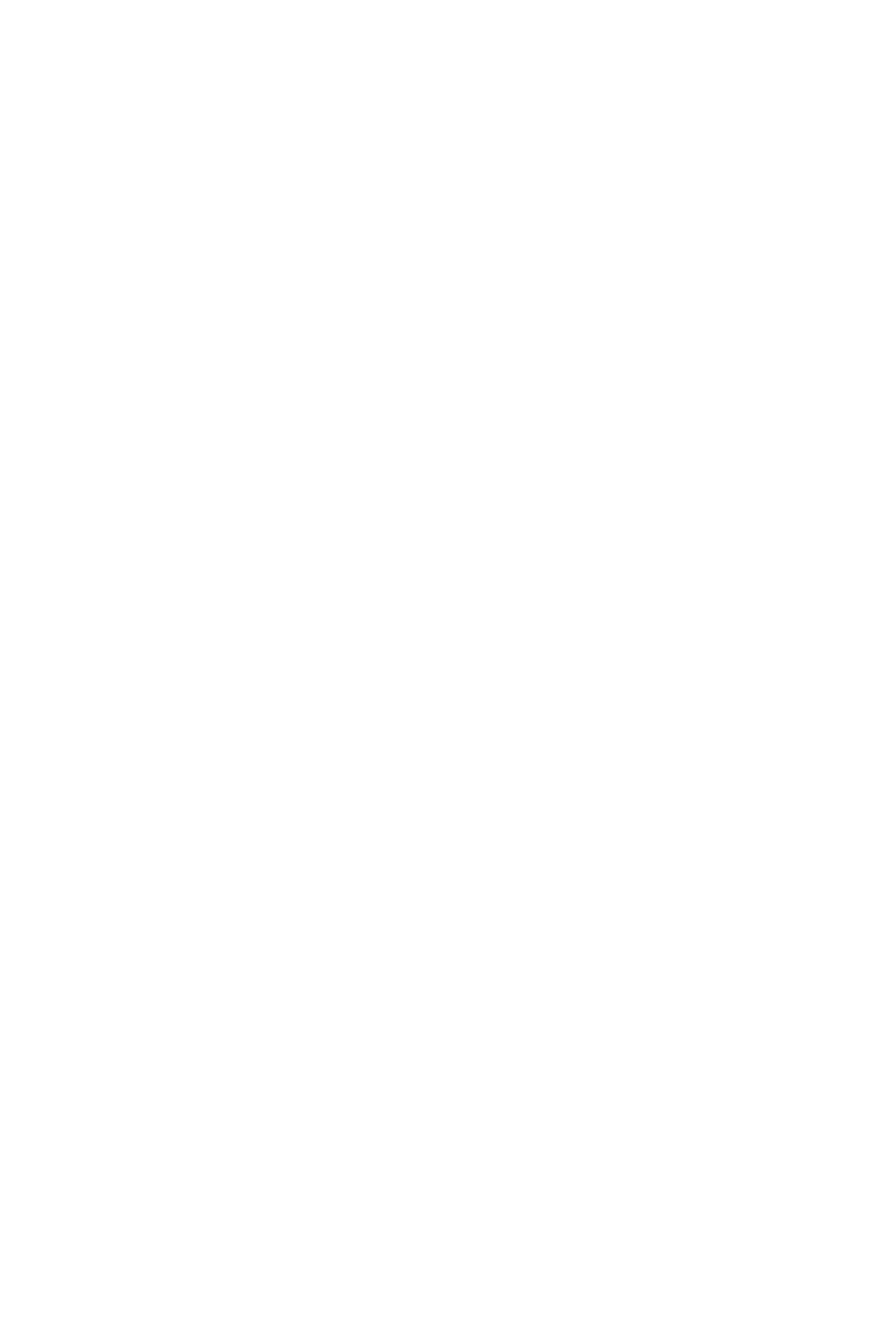
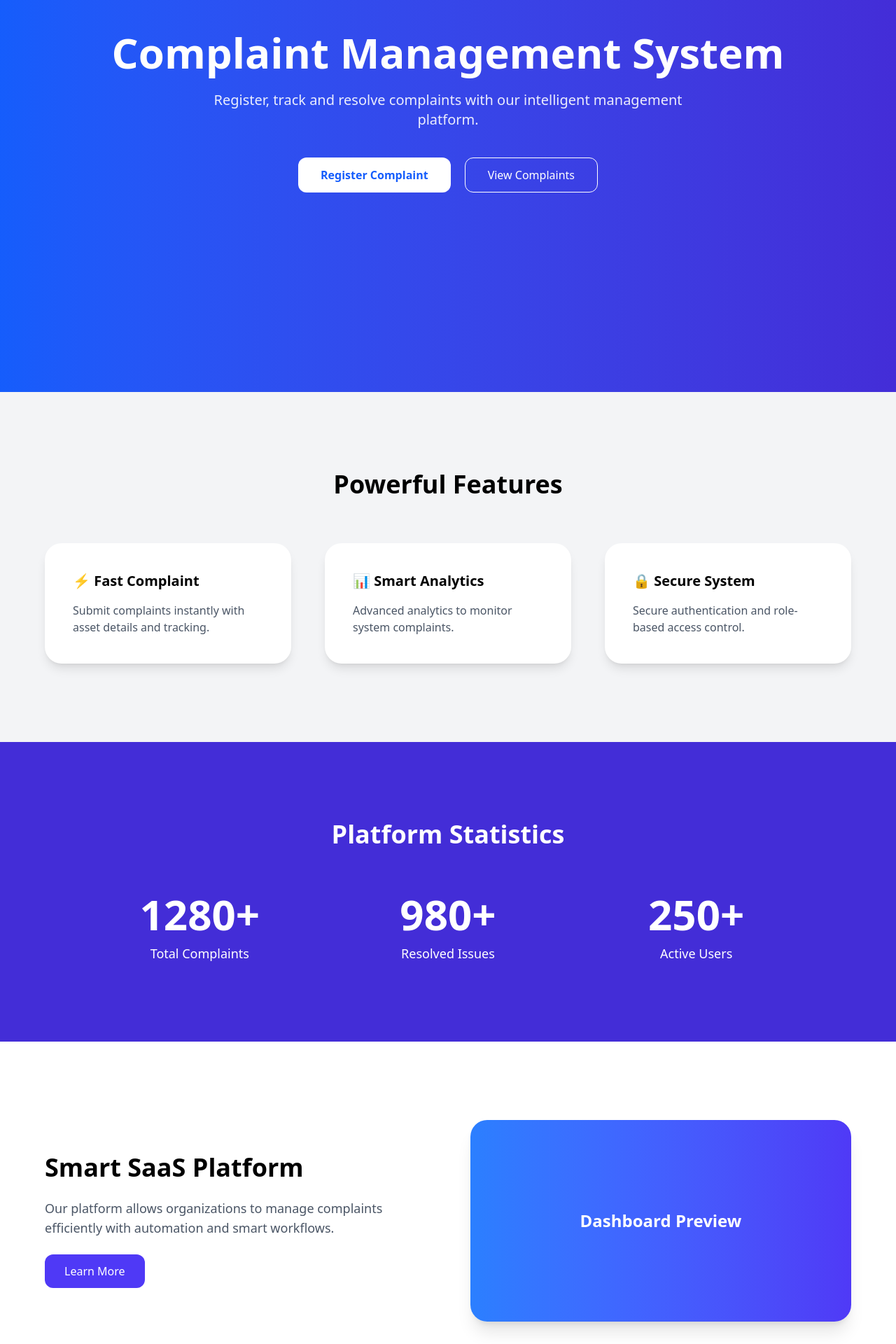
Before and after one commit to SCMS2026/Smart-Complaint-Management-System, a React (Vite) app in the folder client/: page / in a window 1280 px wide. Shown: the part 320-2240 px from the top of the page at 70% size. Before the commit the page ends 800 px from the top, so only its background shows below. Built offline with nearby package versions, Linux system fonts and the light colour scheme.

Commit message:
fix home page UI

```diff
--- a/client/src/App.jsx
+++ b/client/src/App.jsx
@@ -3,6 +3,7 @@ import Navbar from "./pages/Navbar";
 import { Routes, Route } from "react-router-dom";
 import "./App.css";
 import Login from "./pages/Login";
+import Home from "./pages/Home";
 import Signup from "./pages/Signup";
 import GoogleSuccess from "./pages/GoogleSuccess";
 import { getCurrentUser } from "./services/auth";
@@ -36,6 +37,7 @@ function App() {
     <div>
       <main className="container">
         <Routes>
+          <Route path="/" element={<Home />} />
           <Route path="/" element={<Navbar user={user} />} />
           <Route path="/login" element={<Login />} />
           <Route path="/signup" element={<Signup />} />
--- a/client/src/pages/Home.jsx
+++ b/client/src/pages/Home.jsx
@@ -0,0 +1,174 @@
+import React, { useEffect, useState } from "react";
+import Navbar from "./Navbar";
+
+const Home = () => {
+
+  const [count,setCount] = useState(0)
+
+  useEffect(()=>{
+    let start = 0
+    const end = 1280
+
+    if(start === end) return
+
+    let duration = 2000
+    let incrementTime = Math.floor(duration / end)
+
+    const timer = setInterval(()=>{
+      start += 5
+      setCount(start)
+      if(start >= end){
+        setCount(end)
+        clearInterval(timer)
+      }
+    },incrementTime)
+
+  },[])
+
+  return (
+    <>
+      <Navbar />
+
+      <div className="pt-20 w-screen overflow-x-hidden">
+
+        {/* HERO */}
+        <section className="min-h-screen flex flex-col justify-center items-center text-center px-6 bg-gradient-to-r from-blue-600 to-indigo-700 text-white">
+
+          <h1 className="text-6xl font-bold mb-6 animate-pulse">
+            Complaint Management System
+          </h1>
+
+          <p className="text-xl max-w-2xl mb-10 opacity-90">
+            Register, track and resolve complaints with our intelligent
+            management platform.
+          </p>
+
+          <div className="flex gap-5">
+            <button className="bg-white text-blue-600 px-8 py-3 rounded-xl font-semibold hover:scale-105 transition">
+              Register Complaint
+            </button>
+
+            <button className="border border-white px-8 py-3 rounded-xl hover:bg-white hover:text-blue-600 transition">
+              View Complaints
+            </button>
+          </div>
+
+        </section>
+
+        {/* FEATURES */}
+        <section className="py-28 bg-gray-100 px-8">
+
+          <h2 className="text-4xl font-bold text-center mb-16">
+            Powerful Features
+          </h2>
+
+          <div className="grid md:grid-cols-3 gap-12 max-w-6xl mx-auto">
+
+            <div className="bg-white p-10 rounded-3xl shadow-lg transform hover:-translate-y-4 hover:shadow-2xl transition duration-300">
+              <h3 className="text-xl font-bold mb-4">⚡ Fast Complaint</h3>
+              <p className="text-gray-600">
+                Submit complaints instantly with asset details and tracking.
+              </p>
+            </div>
+
+            <div className="bg-white p-10 rounded-3xl shadow-lg transform hover:-translate-y-4 hover:shadow-2xl transition duration-300">
+              <h3 className="text-xl font-bold mb-4">📊 Smart Analytics</h3>
+              <p className="text-gray-600">
+                Advanced analytics to monitor system complaints.
+              </p>
+            </div>
+
+            <div className="bg-white p-10 rounded-3xl shadow-lg transform hover:-translate-y-4 hover:shadow-2xl transition duration-300">
+              <h3 className="text-xl font-bold mb-4">🔒 Secure System</h3>
+              <p className="text-gray-600">
+                Secure authentication and role-based access control.
+              </p>
+            </div>
+
+          </div>
+
+        </section>
+
+        {/* LIVE COUNTER */}
+        <section className="py-28 bg-indigo-700 text-white text-center">
+
+          <h2 className="text-4xl font-bold mb-16">
+            Platform Statistics
+          </h2>
+
+          <div className="grid md:grid-cols-3 gap-10 max-w-5xl mx-auto">
+
+            <div>
+              <h1 className="text-6xl font-bold">{count}+</h1>
+              <p className="mt-3 text-lg">Total Complaints</p>
+            </div>
+
+            <div>
+              <h1 className="text-6xl font-bold">980+</h1>
+              <p className="mt-3 text-lg">Resolved Issues</p>
+            </div>
+
+            <div>
+              <h1 className="text-6xl font-bold">250+</h1>
+              <p className="mt-3 text-lg">Active Users</p>
+            </div>
+
+          </div>
+
+        </section>
+
+        {/* PRODUCT SECTION */}
+        <section className="py-28 px-8">
+
+          <div className="max-w-6xl mx-auto grid md:grid-cols-2 gap-16 items-center">
+
+            <div>
+              <h2 className="text-4xl font-bold mb-6">
+                Smart SaaS Platform
+              </h2>
+
+              <p className="text-gray-600 text-lg mb-6">
+                Our platform allows organizations to manage complaints
+                efficiently with automation and smart workflows.
+              </p>
+
+              <button className="bg-indigo-600 text-white px-7 py-3 rounded-xl hover:bg-indigo-700 transition">
+                Learn More
+              </button>
+            </div>
+
+            <div className="bg-gradient-to-r from-blue-500 to-indigo-600 h-72 rounded-3xl shadow-xl flex items-center justify-center text-white text-2xl font-bold">
+              Dashboard Preview
+            </div>
+
+          </div>
+
+        </section>
+
+        {/* TRUST */}
+        <section className="py-24 bg-gray-100 text-center">
+
+          <h2 className="text-3xl font-bold mb-12">
+            Trusted by Organizations
+          </h2>
+
+          <div className="flex justify-center gap-10 text-gray-500 text-lg">
+            <span>Company A</span>
+            <span>Company B</span>
+            <span>Company C</span>
+            <span>Company D</span>
+          </div>
+
+        </section>
+
+        {/* FOOTER */}
+        <footer className="bg-gray-900 text-gray-400 text-center py-10">
+          <p>© 2026 SmartComplaint Platform</p>
+        </footer>
+
+      </div>
+    </>
+  );
+};
+
+export default Home;
```
